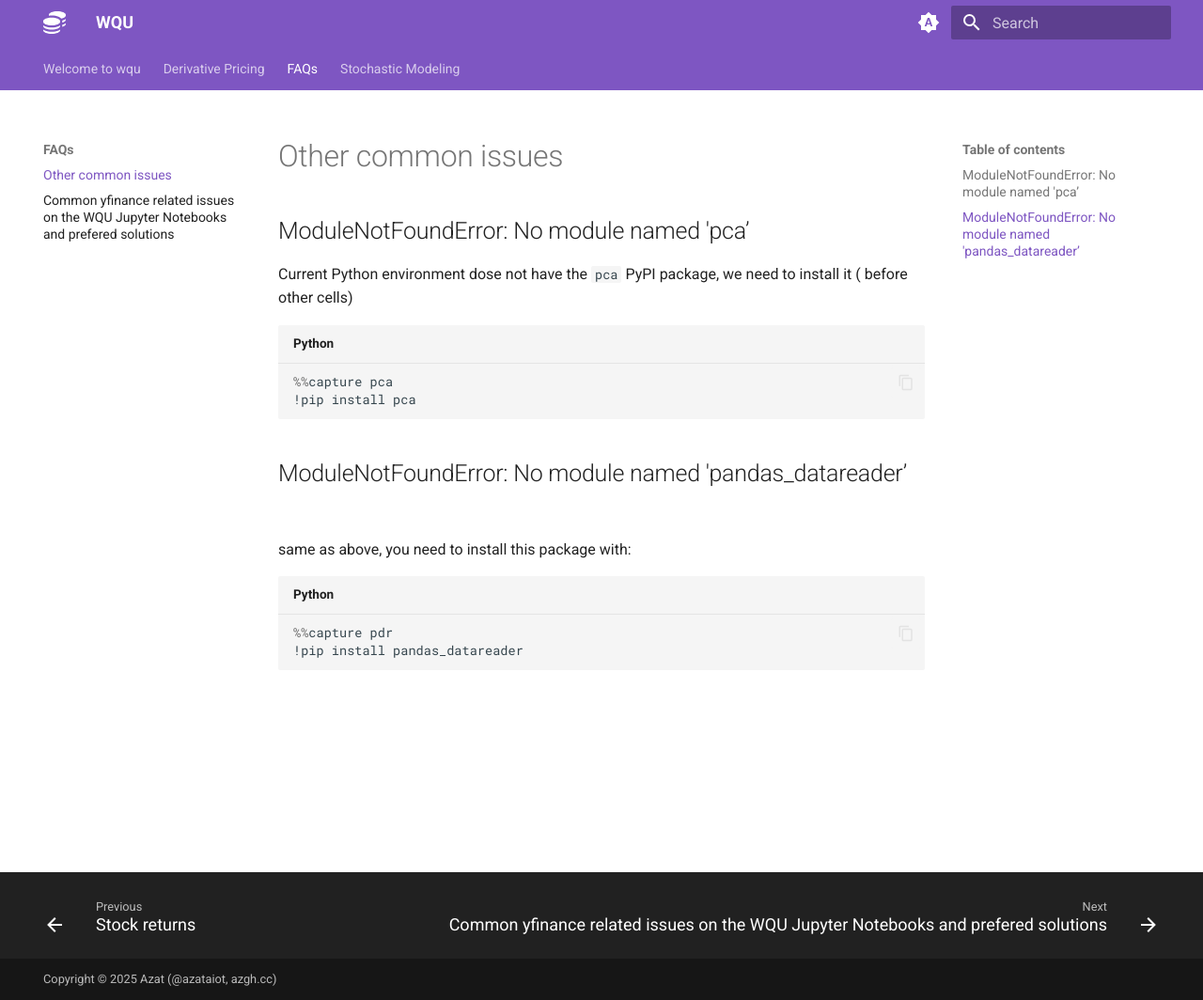
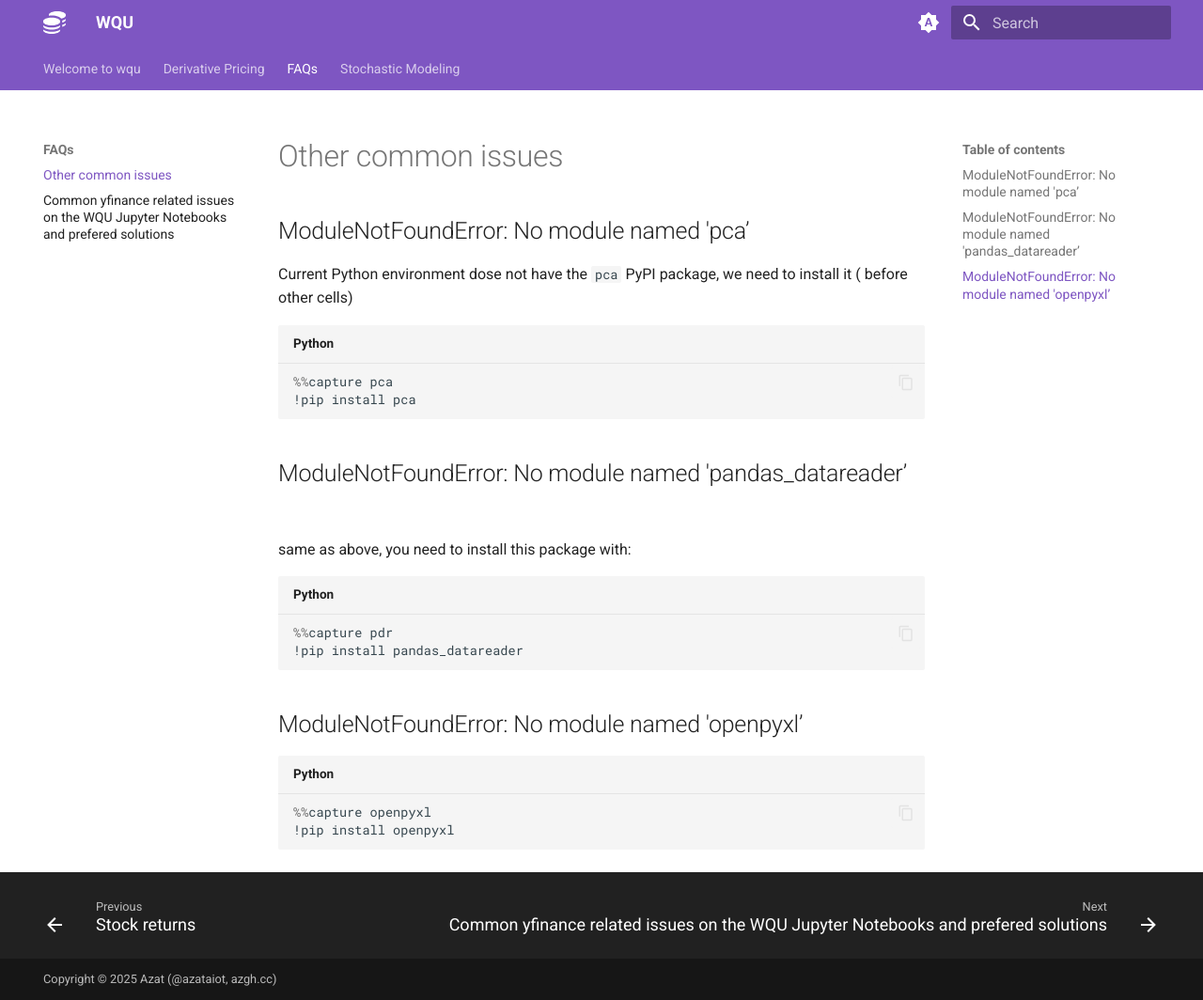
Before and after one commit to azataiot/wqu, an MkDocs documentation site: the page built from docs/FAQs/other.md, in a window 1280 px wide and 1064 px high. Shown: the whole window at 94% size. Built offline with MkDocs 1.6.1 and Material for MkDocs 9.7.7, drawn with Linux system fonts in a browser that asks for light colours.

Commit message:
add bug about openpyxl

````diff
--- a/docs/FAQs/other.md
+++ b/docs/FAQs/other.md
@@ -17,3 +17,10 @@ same as above, you need to install this package with:
 %%capture pdr
 !pip install pandas_datareader
 ```
+
+## ModuleNotFoundError: No module named 'openpyxl’
+
+```python
+%%capture openpyxl
+!pip install openpyxl
+```
````
